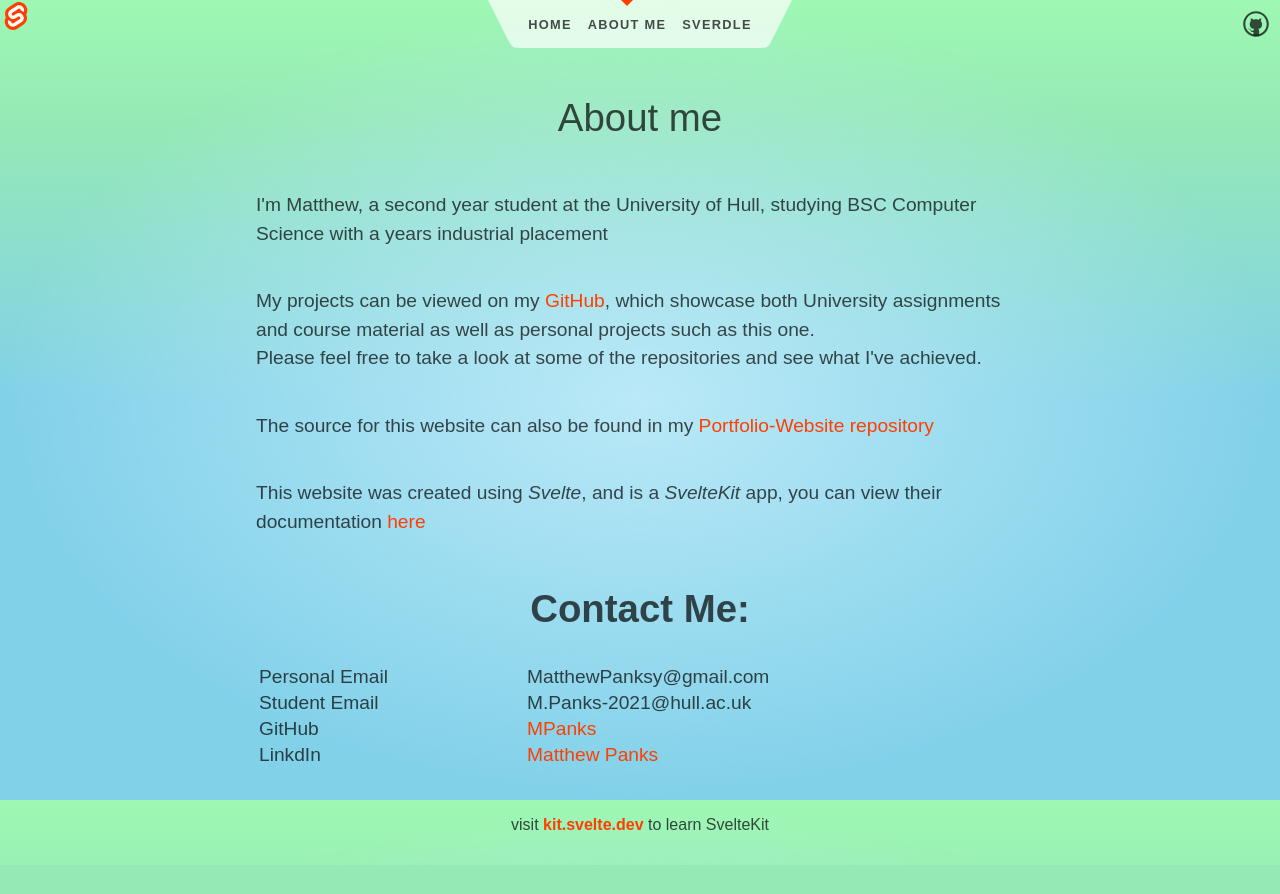
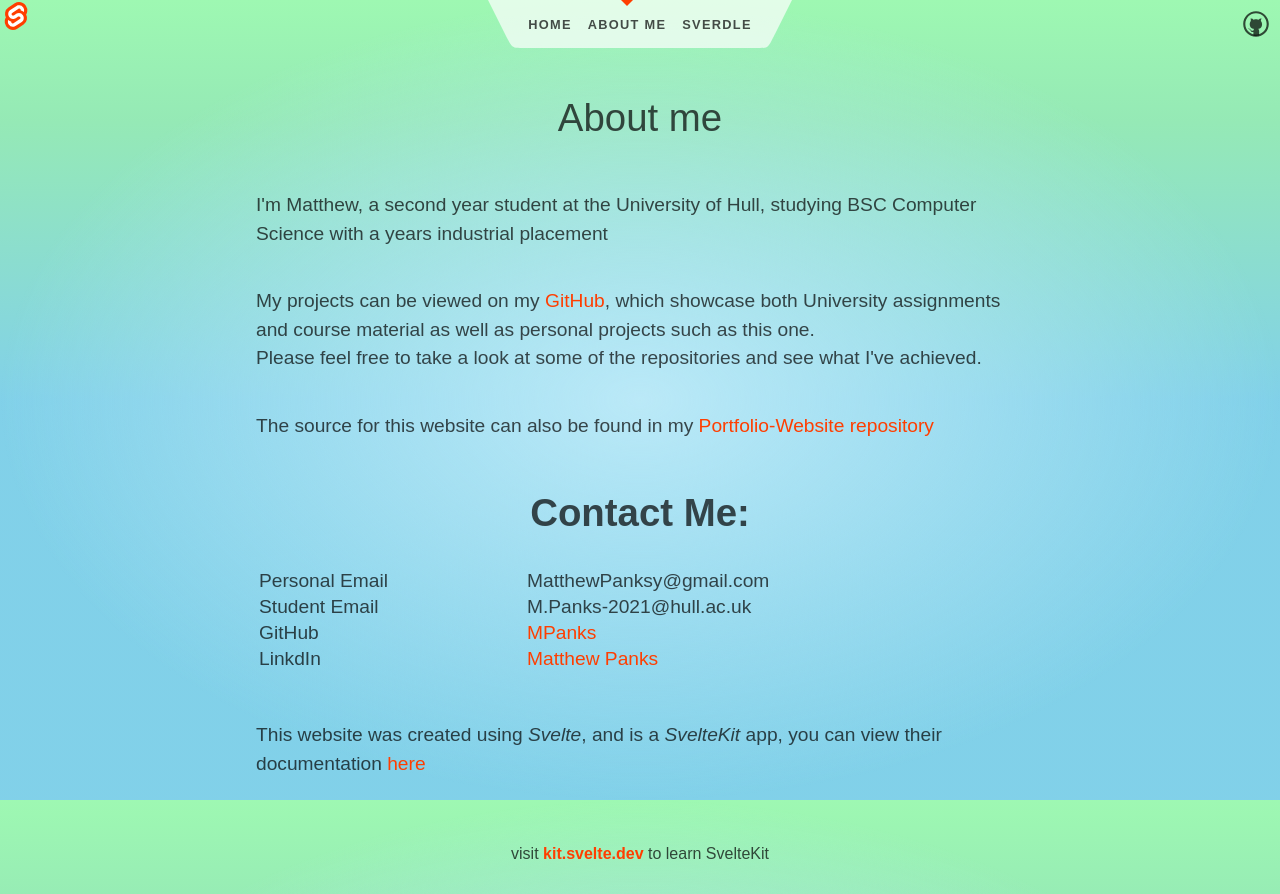
Before and after one commit to mpanks/Portfolio-Website, a SvelteKit app: page /about in a window 1280 px wide. Before the commit the page ends 865 px from the top, so only its background shows below. Built offline with nearby package versions, Linux system fonts and the light colour scheme.

Commit message:
Added cf compatability

```diff
--- a/src/routes/about/+page.svelte
+++ b/src/routes/about/+page.svelte
@@ -21,10 +21,6 @@
 		The source for this website can also be found in my
 		<a href = "https://github.com/mpanks/Portfolio-Website">Portfolio-Website repository</a>
 	</p>
-	<p>
-		This website was created using <cite>Svelte</cite>, and is a <cite>SvelteKit</cite> app, you can view their documentation
-		<a href="https://svelte.dev/docs/introduction">here</a>
-	</p>
 
 	<h1><strong>Contact Me:</strong></h1>
 	<table>
@@ -46,6 +42,11 @@
 		</tr>
 
 	</table>
+	<p>
+		<br>
+		This website was created using <cite>Svelte</cite>, and is a <cite>SvelteKit</cite> app, you can view their documentation
+		<a href="https://svelte.dev/docs/introduction">here</a>
+	</p>
 
 </div>
 </section>
--- a/svelte.config.js
+++ b/svelte.config.js
@@ -1,4 +1,5 @@
 import adapter from '@sveltejs/adapter-auto';
+import adapter from '@sveltejs/adapter-cloudflare';
 import { vitePreprocess } from '@sveltejs/vite-plugin-svelte';
 
 /** @type {import('@sveltejs/kit').Config} */
```
Also changed, not shown: src/app.d.ts (+7 -2 lines).
